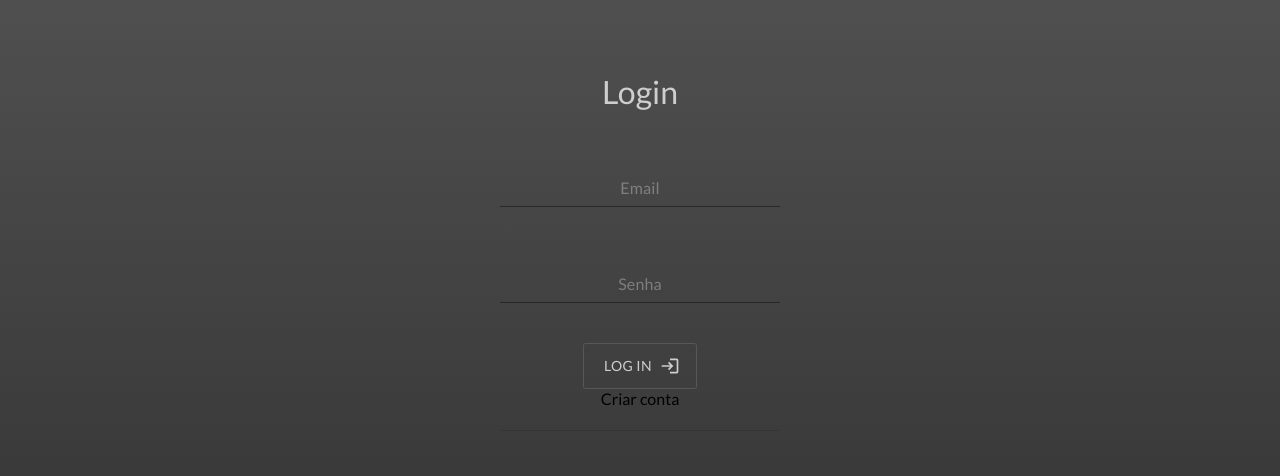
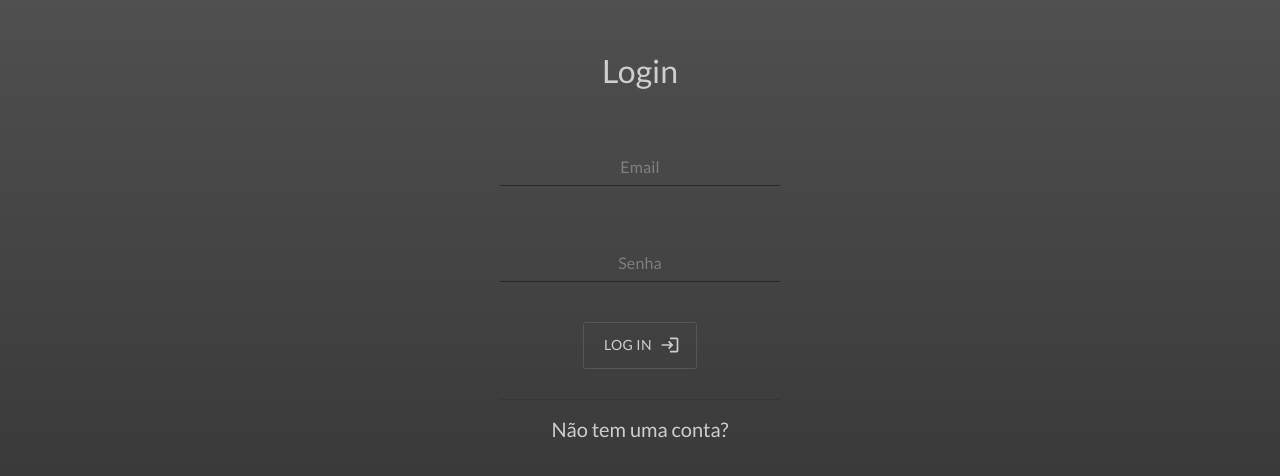
Before and after one commit to JoseEduardoSS/moolah, a React (Create React App) app in the folder moolah/: page /signin in a window 1280 px wide. Shown: the part 170-646 px from the top of the page. Built offline with nearby package versions, Linux system fonts and the light colour scheme.

Commit message:
começando parte de registro

```diff
--- a/moolah/src/components/form/index.tsx
+++ b/moolah/src/components/form/index.tsx
@@ -18,7 +18,6 @@ import { MovementType } from "../../interfaces/Movement";
 import { DatePicker } from "@mui/x-date-pickers";
 import { Add, Logout } from "@mui/icons-material";
 import { auth } from "../../firebase";
-import useSetAlert from "../../state/alert/hooks/useAlert";
 
 const Form: React.FC = () => {
 	const [movementType, setMovementType] = useState<MovementType>(
@@ -28,8 +27,6 @@ const Form: React.FC = () => {
 	const [tag, setTag] = useState<string>("");
 	const [date, setDate] = useState<Date | null>(null);
 	const [description, setDescription] = useState<string>("");
-
-	const setAlert = useSetAlert();
 
 	const submit = (event: FormEvent<HTMLFormElement>) => {
 		event.preventDefault();
@@ -43,7 +40,6 @@ const Form: React.FC = () => {
 	};
 
 	const logout = async () => {
-		setAlert(true, "Teste Alert", "warning");
 		try {
 			if (auth.currentUser) {
 				await auth.signOut();
--- a/moolah/src/index.css
+++ b/moolah/src/index.css
@@ -3,6 +3,7 @@ body {
 	font-family: "Lato", sans-serif;
 	-webkit-font-smoothing: antialiased;
 	-moz-osx-font-smoothing: grayscale;
+	background: linear-gradient(#575757, #333333);
 }
 
 code {
--- a/moolah/src/pages/authentication/Styles.ts
+++ b/moolah/src/pages/authentication/Styles.ts
@@ -1,12 +1,11 @@
 import { Button, styled, TextField } from "@mui/material";
-import { graphite, grey, lightGrey } from "../../UI/variables";
+import { grey, lightGrey } from "../../UI/variables";
 
 export const Body = styled("div")({
 	height: "100vh",
 	display: "flex",
 	justifyContent: "center",
 	alignItems: "center",
-	background: `linear-gradient(${grey}, ${graphite})`,
 });
 
 export const FormContainer = styled("form")({
@@ -18,13 +17,13 @@ export const FormContainer = styled("form")({
 	flexDirection: "column",
 	alignItems: "center",
 	justifyContent: "center",
-});
 
-export const FormTitle = styled("h1")({
-	fontSize: "2rem",
-	fontWeight: "lighter",
-	marginBottom: "20px",
-	color: lightGrey,
+	h1: {
+		fontSize: "2rem",
+		fontWeight: "lighter",
+		marginBottom: "20px",
+		color: lightGrey,
+	},
 });
 
 export const FormInput = styled(TextField)({
@@ -62,3 +61,16 @@ export const LoginButton = styled(Button)({
 		border: `1px solid ${lightGrey}`,
 	},
 });
+
+export const SignupContainer = styled("div")({
+	display: "flex",
+	flexDirection: "column",
+	alignItems: "center",
+
+	h2: {
+		fontSize: "1.25rem",
+		fontWeight: "lighter",
+		marginBottom: "20px",
+		color: lightGrey,
+	},
+});
--- a/moolah/src/pages/authentication/create-account/index.tsx
+++ b/moolah/src/pages/authentication/create-account/index.tsx
@@ -1,10 +1,4 @@
-import {
-  Body,
-  FormContainer,
-  FormInput,
-  FormTitle,
-  LoginButton,
-} from "../Styles";
+import { Body, FormContainer, FormInput, LoginButton } from "../Styles";
 import { createUserWithEmailAndPassword } from "firebase/auth";
 import React, { useState } from "react";
 import { auth } from "../../../firebase";
@@ -27,7 +21,7 @@ const CreateAccount: React.FC = () => {
 	return (
 		<Body>
 			<FormContainer onSubmit={signUp}>
-        <FormTitle>Create Account</FormTitle>
+				<h1>Create Account</h1>
 				<FormInput
 					variant="filled"
 					type="text"
--- a/moolah/src/pages/authentication/login/index.tsx
+++ b/moolah/src/pages/authentication/login/index.tsx
@@ -2,8 +2,8 @@ import {
 	Body,
 	FormContainer,
 	FormInput,
-	FormTitle,
 	LoginButton,
+	SignupContainer,
 } from "../Styles";
 import React, { useState } from "react";
 import { signInWithEmailAndPassword } from "firebase/auth";
@@ -56,7 +56,7 @@ const Login: React.FC = () => {
 				spacing={0}
 			>
 				<FormContainer onSubmit={signIn}>
-					<FormTitle>Login</FormTitle>
+					<h1>Login</h1>
 					<FormInput
 						{...(formError && { error: true })}
 						variant="filled"
@@ -80,9 +80,10 @@ const Login: React.FC = () => {
 					>
 						Log In
 					</LoginButton>
-					<div>Criar conta</div>
 				</FormContainer>
-				<div></div>
+				<SignupContainer>
+					<h2>Não tem uma conta?</h2>
+				</SignupContainer>
 			</Stack>
 		</Body>
 	);
--- a/moolah/src/pages/dashboard/Styles.ts
+++ b/moolah/src/pages/dashboard/Styles.ts
@@ -3,7 +3,6 @@ import { styled } from "@mui/material";
 export const AppContainer = styled("div")({
 	display: "grid",
 	height: "100vh",
-  backgroundColor: "#F5F5F5",
 	gridTemplateColumns: "1fr 3fr",
 	gridTemplateRows: "1fr",
 	gridTemplateAreas: ". .",
```
Lines whose indentation alone changed are shown as unchanged.
